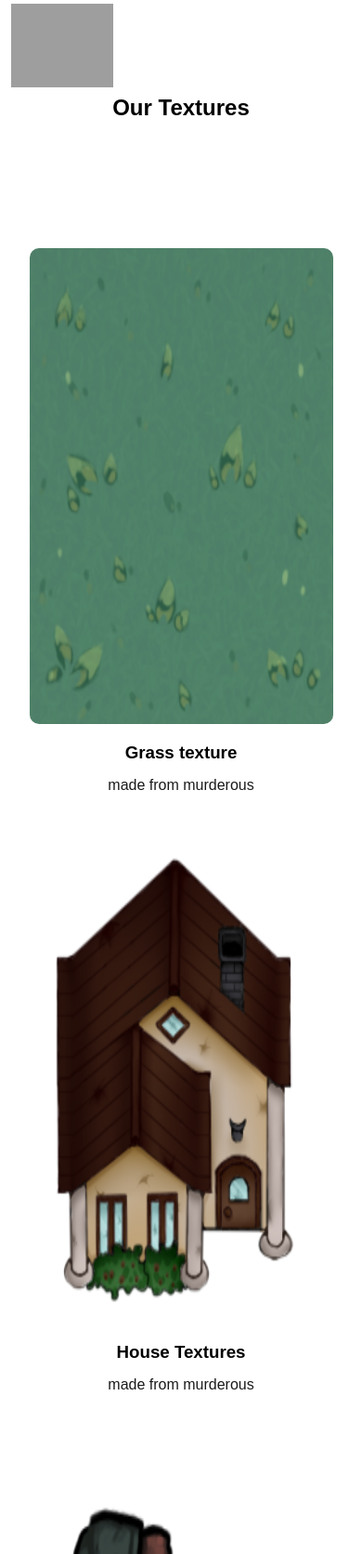
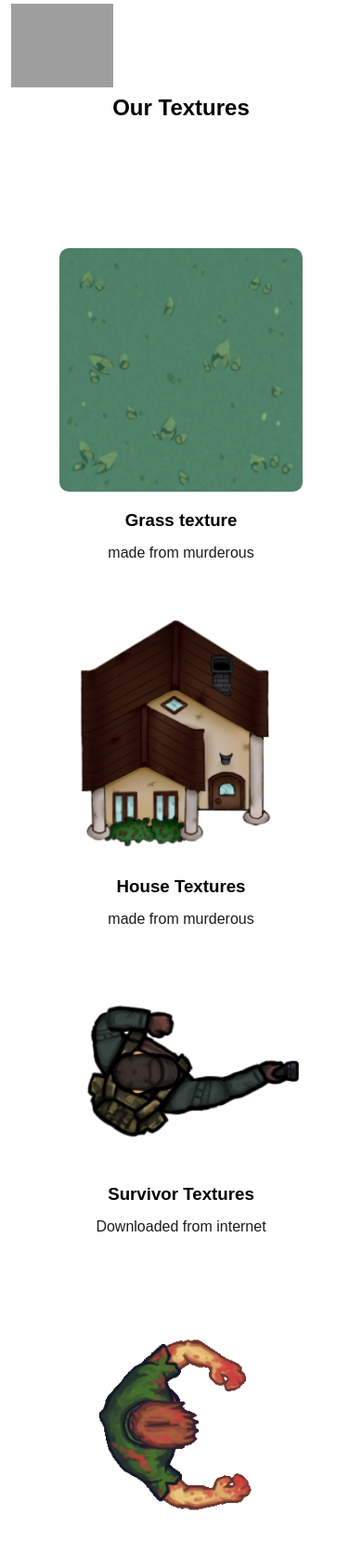
Before and after one commit to 2DGameProj/2DGame.github.io, a plain HTML site: page textures.html in a window 390 px wide. Shown: the top 1672 px of the page at 93% size. Drawn offline with Linux system fonts and the light colour scheme; grey boxes are pictures that could not be loaded; a web font is replaced by a local one.

Commit message:
HotFix#1
Обновлены списки разработчиков и исправлен баг с картинками

```diff
--- a/developers.css
+++ b/developers.css
@@ -123,9 +123,6 @@ nav .gg{
 
 
 @media only screen and  (max-width: 1000px){
-    .row{
-        flex-flow: column;
-    }
 }
 /*----- Developers --- */
 
@@ -134,7 +131,6 @@ nav .gg{
     margin: auto;
     text-align: center;
     padding-top: 100px;
-
 }
 h1{
     font-size: 36px;
@@ -150,7 +146,7 @@ p{
 }
 
 .row{
-    margin-top: 5%;
+    margin-top: 2%;
     display: flex;
     justify-content: space-between;
 }
@@ -161,6 +157,8 @@ p{
     border-radius: 10px;
     margin-bottom: 5%;
     padding: 20px 12px;
+    position:initial;
+    overflow: hidden;
     box-sizing: border-box;
     transition: 0.5s;
 }
--- a/index.css
+++ b/index.css
@@ -138,12 +138,12 @@ nav .gg{
 }
 
 h1{
-    padding-top: -100px;
+    padding-top: 60px;
     color:#000;
-    padding-bottom: 100px;
+    padding-bottom: 0px;
 }
 .row{
-    margin-top: 5%;
+    margin-top: 2%;
     display: flex;
     justify-content: space-between;
 
@@ -152,10 +152,11 @@ h1{
 .menuimages-col{
     flex-basis: 24%;
     border-radius: 10px;
-    margin-bottom: 20px;
+    margin-bottom: 10px;
     position: relative;
     overflow: hidden;
 }
+
 .menuimages-col img{
     width: 100%;
     display: block;
@@ -192,56 +193,3 @@ h1{
     bottom: 49%;
     opacity: 1;
 }
-
-
-
-/*-------Textures------
-.Textures{
-    width: 90%;
-    margin: auto;
-    text-align: center;
-}
-
-body{
-    background: #fff;
-}
-
-h1{
-    padding-top: -100px;
-    color:#000;
-    padding-bottom: 100px;
-}
-
-.row{
-    margin-top: 5%;
-    display: flex;
-    justify-content: space-between;
-}
-
-.Textures-col{
-    flex-basis: 24%;
-    border-radius: 10px;
-    margin-bottom: 5%;
-    padding: 20px 12px;
-    box-sizing: border-box;
-    transition: 0.5s;
-}
-
-.Textures-col img{
-    width: 100%;
-    border-radius: 10px;
-}
-
-.Textures-col p{
-    color: rgb(27, 27, 27);
-    text-align: center;
-    padding: 0;
-}
-
-.Textures-col h3{
-    color: #000;
-    margin-top: 16px;
-    margin-bottom: 15px;
-    text-align: center;
-}
-*/
--- a/textures.css
+++ b/textures.css
@@ -149,7 +149,7 @@ h1{
 }
 
 .Textures-col img{
-    width: 100%;
+    width: 80%;
     border-radius: 10px;
 }
 
--- a/textures.html
+++ b/textures.html
@@ -29,22 +29,22 @@
         <h1>Our Textures</h1>
         <div class="row">
             <div class="Textures-col">
-                <img src="images/Grass_1.png" width="512" height="512">
+                <img src="images/Grass_1.png" loading="lazy" weight="100%" height="100%">
                 <h3>Grass texture</h3>
                 <p>made from murderous</p>
             </div>
             <div class="Textures-col">
-                <img src="images/Home_1.png"width="512" height="512">
+                <img src="images/Home_1.png"loading="lazy" weight="100%" height="100%">
                 <h3>House Textures</h3>
                 <p>made from murderous</p>
             </div>
             <div class="Textures-col">
-                <img src="images/survivor.png"width="512" height="512">
+                <img src="images/survivor.png"loading="lazy" weight="100%" height="100%">
                 <h3>Survivor Textures</h3>
                 <p>Downloaded from internet</p>
             </div>
             <div class="Textures-col">
-                <img src="images/zombie.png"width="512" height="512">
+                <img src="images/zombie.png"loading="lazy" weight="100%" height="100%">
                 <h3>Zombie Textures</h3>
                 <p>Downloaded from internet</p>
             </div>
```
Also changed, not shown: developers.html (+12 -0 lines), index.html (+6 -4 lines).
